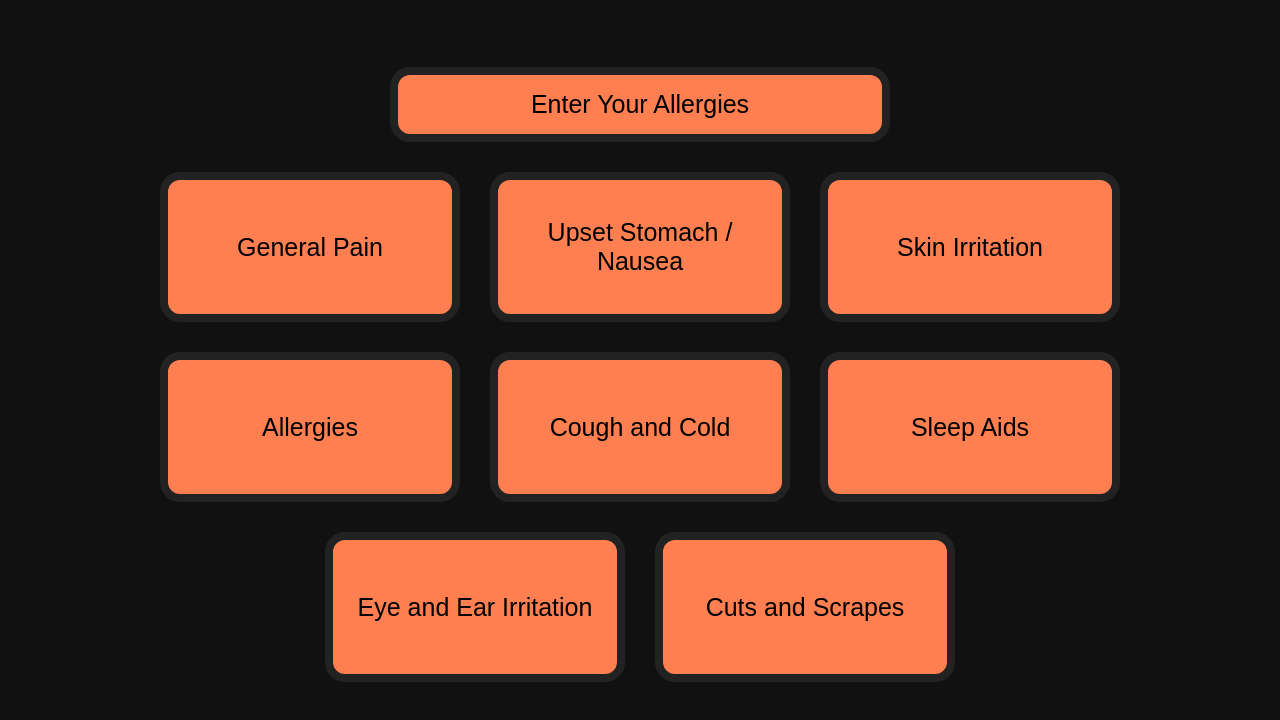
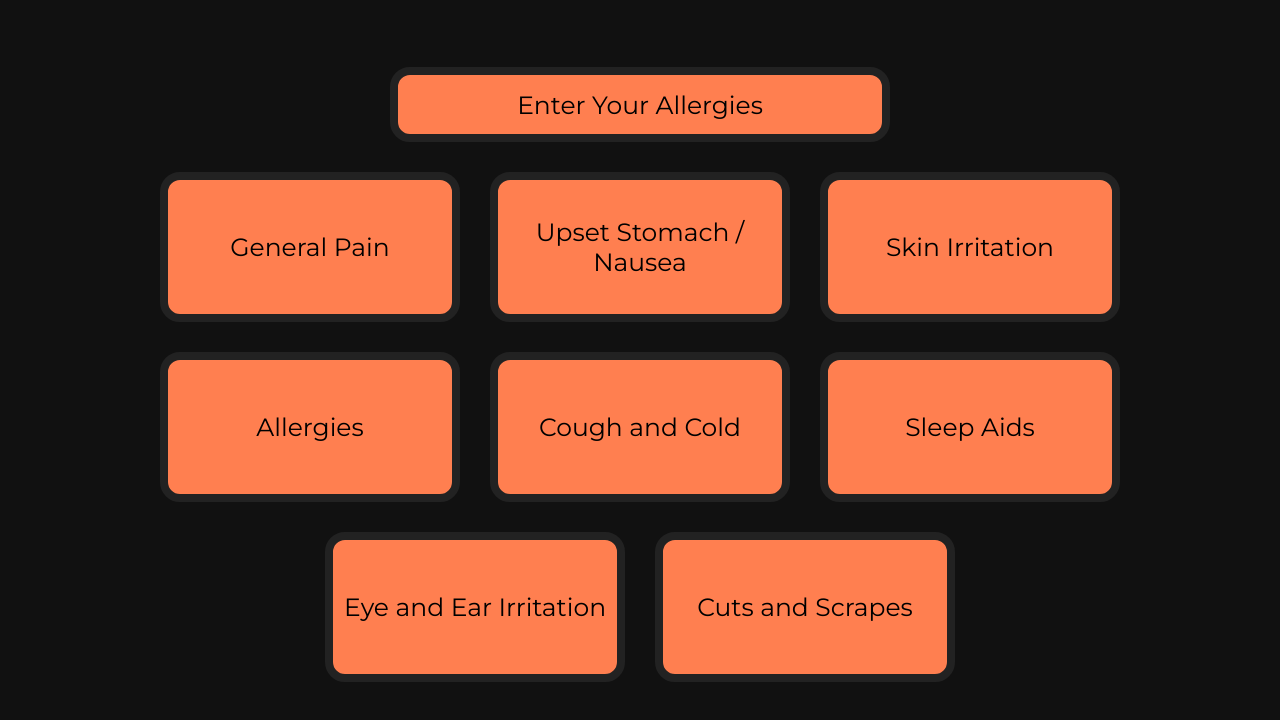
Before and after one commit to ccai89/OTC-Quick-Guide, a React app: page / in a window 1280 px wide. Shown: the part 78-798 px from the top of the page. Built offline with nearby package versions, Linux system fonts and the light colour scheme.

Commit message:
basically done

```diff
--- a/client/Medications.js
+++ b/client/Medications.js
@@ -19,6 +19,7 @@ class Medications extends Component{
           <div><strong>Dosing:</strong> {el.directions_s1} {el.extra_info}</div>
           <div>{(el.strength_2) ? <div><strong>Other Strengths:</strong> {el.generic} {el.strength_2} - {el.directions_s2}</div> : <div/>}</div>
           <div>{(el.strength_3) ? <div><strong>Other Strengths:</strong> {el.generic} {el.strength_3} - {el.directions_s3}</div> : <div/>}</div>
+          <div><strong>Indication:</strong> {el.indication}</div>
           <div>{(el.max_dose) ? <div><strong>Max Dose:</strong> {el.max_dose}/day</div> : <div/>}</div>
           <div>{(el.fun_fact) ? <div><strong>Fun Fact:</strong> {el.fun_fact}</div> : <div/>}</div>
         </div>
--- a/client/styles.css
+++ b/client/styles.css
@@ -40,6 +40,7 @@ button:hover {
 
 button {
   font-size: 25px;
+  font-family: 'Montserrat',sans-serif;
   background-color: coral;
   display: flex;
   justify-content: center;
@@ -66,6 +67,7 @@ button {
 
 #nav_button {
   font-size: 25px;
+  font-family: 'Montserrat',sans-serif;
   background-color: coral;
   display: flex;
   flex-wrap: wrap;
```
Also changed, not shown: 1 other file.
